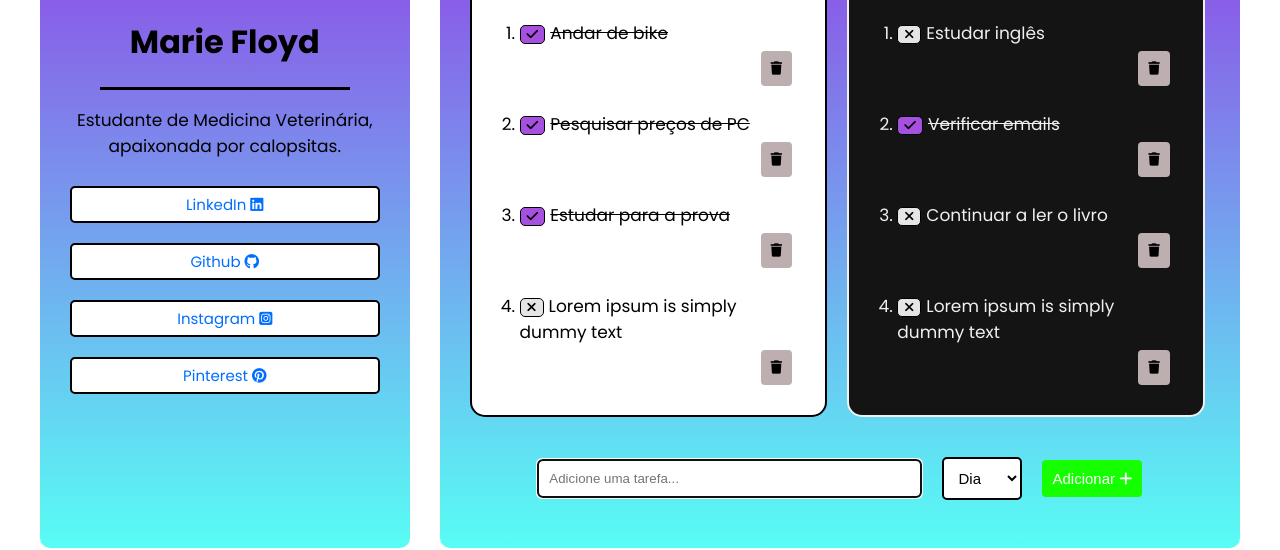
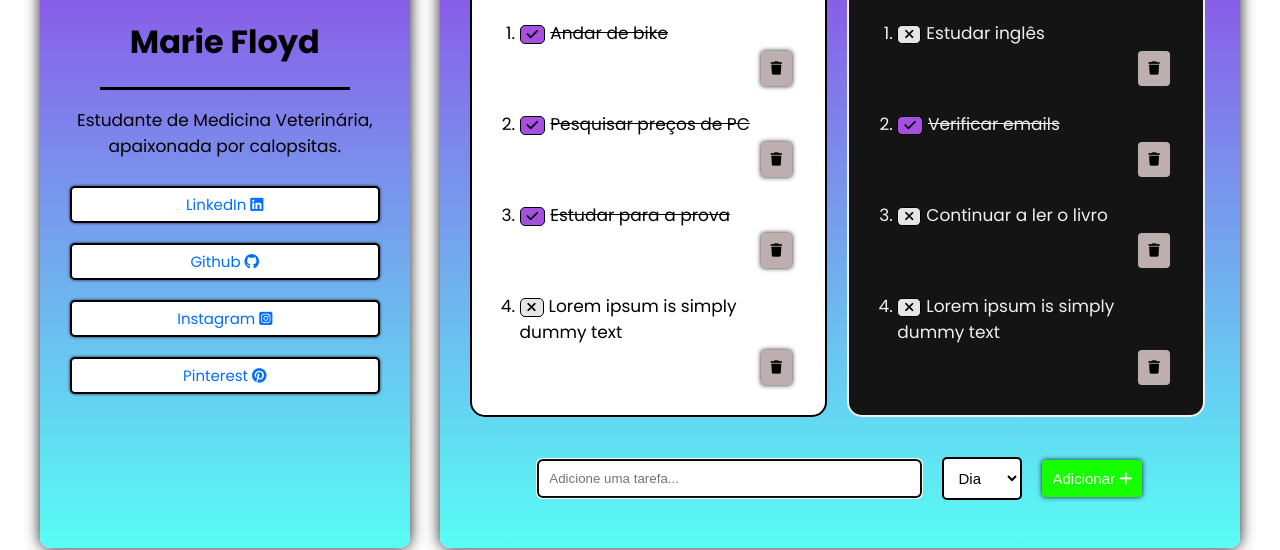
Before and after one commit to juliorodrigues07/task_list, a website: page public/index.html in a window 1280 px wide. Shown: the part 225-775 px from the top of the page. Drawn offline with Linux system fonts and the light colour scheme.

Commit message:
Style: Added box-shadow to some elements

```diff
--- a/src/style/buttons.css
+++ b/src/style/buttons.css
@@ -16,6 +16,7 @@
 {
     border: transparent;
     border-radius: 4px;
+    box-shadow: 0 0 5px 0 #1c1c1f;
 }
 
 #add-task:hover,
--- a/src/style/profile.css
+++ b/src/style/profile.css
@@ -1,11 +1,12 @@
 .profile-menu
 {
     padding: 20px;
-    background: linear-gradient(0deg, #58fdf5, #992ae4 100%);
     text-align: center;
     height: auto;
     width: 350px;
+    background: linear-gradient(0deg, #58fdf5, #992ae4 100%);
     border-radius: 10px;
+    box-shadow: 0 0 15px 0 #1c1c1f;
 }
 
 img
@@ -47,6 +48,7 @@ figure
     border-radius: 5px;
     color: rgb(0, 110, 255);
     background-color: rgb(255, 255, 255);
+    box-shadow: 0 0 3px 0 #1c1c1f;
 }
 
 a
--- a/src/style/tasks_tables.css
+++ b/src/style/tasks_tables.css
@@ -4,6 +4,7 @@
     width: 850px;
     background: linear-gradient(0deg, #58fdf5, #992ae4 100%);
     border-radius: 10px;
+    box-shadow: 0 0 15px 0 #1c1c1f;
 }
 
 .main-title
```
